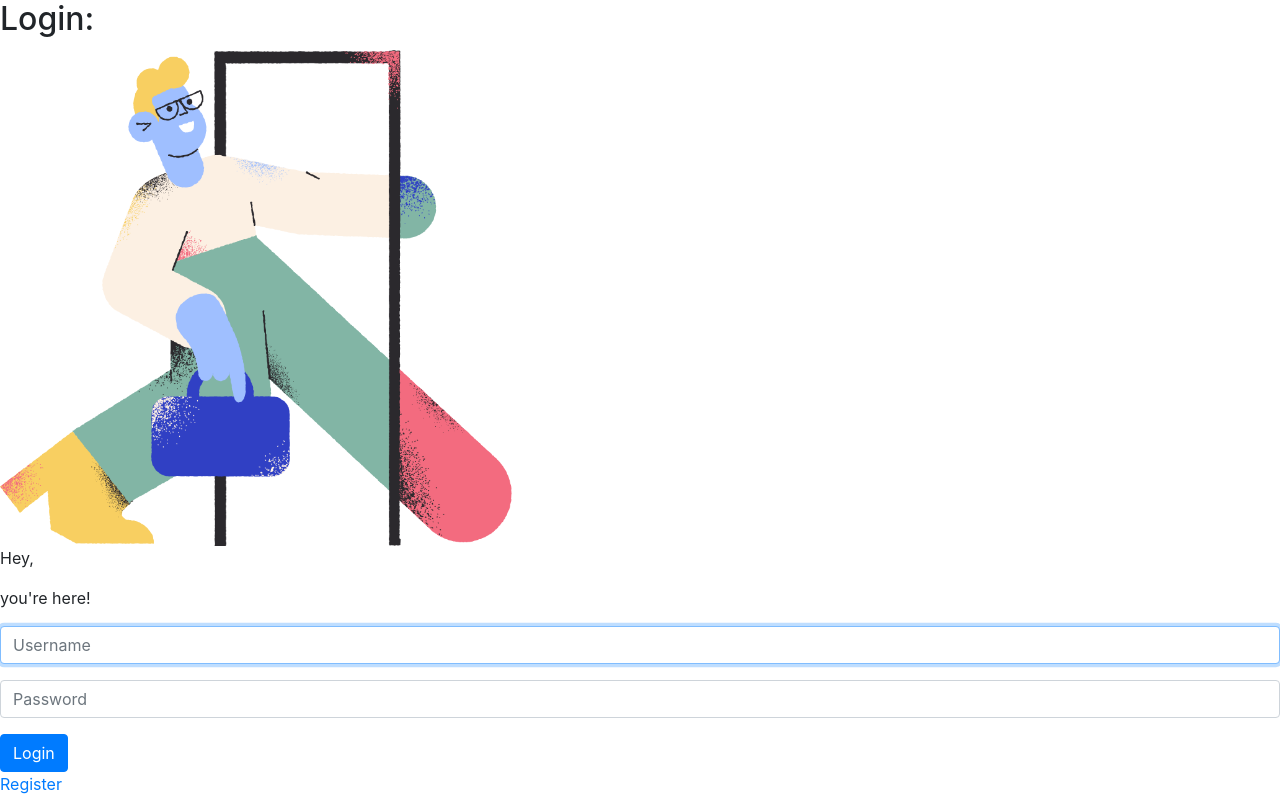
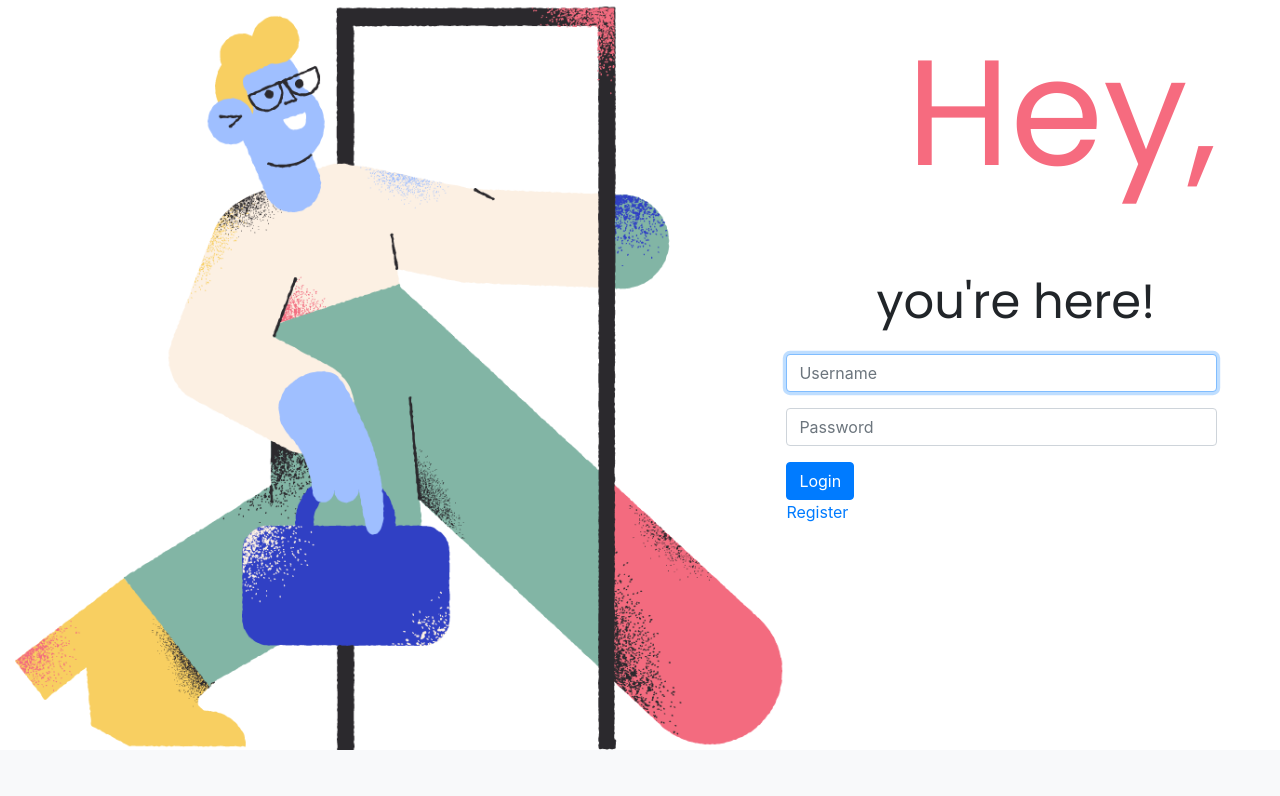
Before and after one commit to bacarpenter/High-Note, a Flask app: page /login in a window 1280 px wide. Shown: the part 56-852 px from the top of the page. After the commit the page ends 806 px from the top, so only its background shows below. Run offline with Flask 2, Linux system fonts and the light colour scheme; some libraries are stand-ins or nearby versions.

Commit message:
did good work on the login screen. not done yet, but right now, it's time for bed.

```diff
--- a/static/style.css
+++ b/static/style.css
@@ -0,0 +1,15 @@
+#hey {
+    font-family: 'Poppins', sans-serif;
+    font-size: 150px;
+    padding-left: 120px;
+    padding-bottom: 25px;
+    color: 	#F66B7F;
+}
+#urhere {
+    font-family: 'Poppins', sans-serif;
+    font-size: 48px;
+    padding-left: 90px;
+}
+#loginman {
+    max-width: 70%;
+}
--- a/templates/layout.html
+++ b/templates/layout.html
@@ -6,6 +6,7 @@
         <script src="https://cdn.jsdelivr.net/npm/popper.js@1.16.0/dist/umd/popper.min.js" integrity="sha384-Q6E9RHvbIyZFJoft+2mJbHaEWldlvI9IOYy5n3zV9zzTtmI3UksdQRVvoxMfooAo" crossorigin="anonymous"></script>
         <script src="https://stackpath.bootstrapcdn.com/bootstrap/4.5.0/js/bootstrap.min.js" integrity="sha384-OgVRvuATP1z7JjHLkuOU7Xw704+h835Lr+6QL9UvYjZE3Ipu6Tp75j7Bh/kR0JKI" crossorigin="anonymous"></script>
         <link rel="stylesheet" href="static/style.css">
+        <link href="https://fonts.googleapis.com/css2?family=Poppins&display=swap" rel="stylesheet">
         <title> Less Alone | {% block title %}{% endblock %}</title>
     </head>
     <body>
--- a/templates/login.html
+++ b/templates/login.html
@@ -3,11 +3,11 @@
     Login
 {% endblock %}
 {% block body %}
-<h2>Login:</h2>
+<div class="container" style="width: 100%; height: 750px; stext-align: left; margin: 0px; display: flex;">
+    <img src="https://github.com/bacarpenter/cs50_final/blob/master/images/loginman.png?raw=true" id="loginman">
     <div>
-<img src="https://github.com/bacarpenter/cs50_final/blob/master/images/loginman.png?raw=true" style="height: 500px;">
         <p id="hey">Hey,</p>
-<p id="you're_here">you're here!</p>
+        <p id="urhere">you're here!</p>
         <form action="/login" method="post">
             <div class="form-group">
                 <input autocomplete="off" autofocus class="form-control" name="username" placeholder="Username" type="text">
@@ -17,6 +17,7 @@
             </div>
             <button class="btn btn-primary" type="submit">Login</button>
         </form>
+        <a href="/register">Register</a>
     </div>
-<a href="/register">Register</a>
+</div>
 {% endblock %}
```
Also changed, not shown: README.md. Lines whose indentation alone changed are shown as unchanged.
